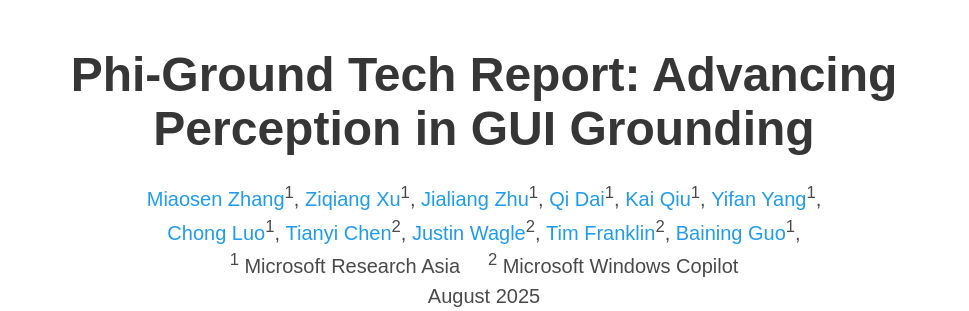
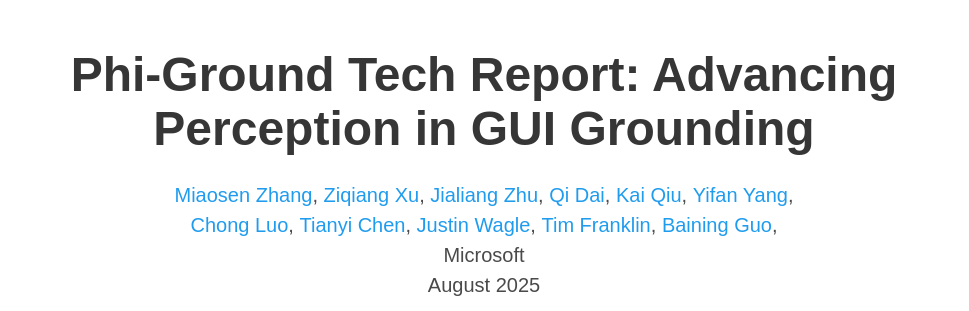
Before and after one commit to zhangmiaosen2000/Phi-Ground, a plain HTML site: page docs/index.html in a window 1280 px wide. Shown: the top 311 px of the page, without its empty margins (156-1125 px from the left). Drawn offline with nearby package versions, Linux system fonts and the light colour scheme; some icons are missing; a web font is replaced by a local one.

Commit message:
update readme

```diff
--- a/docs/index.html
+++ b/docs/index.html
@@ -56,33 +56,33 @@
             <div class="is-size-5 publication-authors">
               <!-- Paper authors -->
               <span class="author-block">
-                <a href="FIRST AUTHOR PERSONAL LINK" target="_blank">Miaosen Zhang</a><sup>1</sup>,</span>
+                <a href="FIRST AUTHOR PERSONAL LINK" target="_blank">Miaosen Zhang</a>,</span>
               <span class="author-block">
-                <a href="SECOND AUTHOR PERSONAL LINK" target="_blank">Ziqiang Xu</a><sup>1</sup>,</span>
+                <a href="SECOND AUTHOR PERSONAL LINK" target="_blank">Ziqiang Xu</a>,</span>
               <span class="author-block">
-                <a href="THIRD AUTHOR PERSONAL LINK" target="_blank">Jialiang Zhu</a><sup>1</sup>,</span>
+                <a href="THIRD AUTHOR PERSONAL LINK" target="_blank">Jialiang Zhu</a>,</span>
               <span class="author-block">
-                <a href="THIRD AUTHOR PERSONAL LINK" target="_blank">Qi Dai</a><sup>1</sup>,</span>
+                <a href="THIRD AUTHOR PERSONAL LINK" target="_blank">Qi Dai</a>,</span>
               <span class="author-block">
-                <a href="THIRD AUTHOR PERSONAL LINK" target="_blank">Kai Qiu</a><sup>1</sup>,</span>
+                <a href="THIRD AUTHOR PERSONAL LINK" target="_blank">Kai Qiu</a>,</span>
               <span class="author-block">
-                <a href="THIRD AUTHOR PERSONAL LINK" target="_blank">Yifan Yang</a><sup>1</sup>,</span>
+                <a href="THIRD AUTHOR PERSONAL LINK" target="_blank">Yifan Yang</a>,</span>
               <br>
               <span class="author-block">
-                <a href="THIRD AUTHOR PERSONAL LINK" target="_blank">Chong Luo</a><sup>1</sup>,</span>
+                <a href="THIRD AUTHOR PERSONAL LINK" target="_blank">Chong Luo</a>,</span>
               <span class="author-block">
-                <a href="THIRD AUTHOR PERSONAL LINK" target="_blank">Tianyi Chen</a><sup>2</sup>,</span>
+                <a href="THIRD AUTHOR PERSONAL LINK" target="_blank">Tianyi Chen</a>,</span>
               <span class="author-block">
-                <a href="THIRD AUTHOR PERSONAL LINK" target="_blank">Justin Wagle</a><sup>2</sup>,</span>
+                <a href="THIRD AUTHOR PERSONAL LINK" target="_blank">Justin Wagle</a>,</span>
               <span class="author-block">
-                <a href="THIRD AUTHOR PERSONAL LINK" target="_blank">Tim Franklin</a><sup>2</sup>,</span>
+                <a href="THIRD AUTHOR PERSONAL LINK" target="_blank">Tim Franklin</a>,</span>
               <span class="author-block">
-                <a href="THIRD AUTHOR PERSONAL LINK" target="_blank">Baining Guo</a><sup>1</sup>,</span>
+                <a href="THIRD AUTHOR PERSONAL LINK" target="_blank">Baining Guo</a>,</span>
 
             </div>
 
             <div class="is-size-5 publication-authors">
-              <span class="author-block"><sup>1</sup> Microsoft Research Asia &nbsp &nbsp <sup>2</sup> Microsoft Windows Copilot<br>August 2025</span>
+              <span class="author-block"> Microsoft <br>August 2025</span>
               <!-- <span class="eql-cntrb"><small><br><sup>*</sup>Indicates Equal Contribution</small></span> -->
             </div>
 
```
Also changed, not shown: 1 other file.
